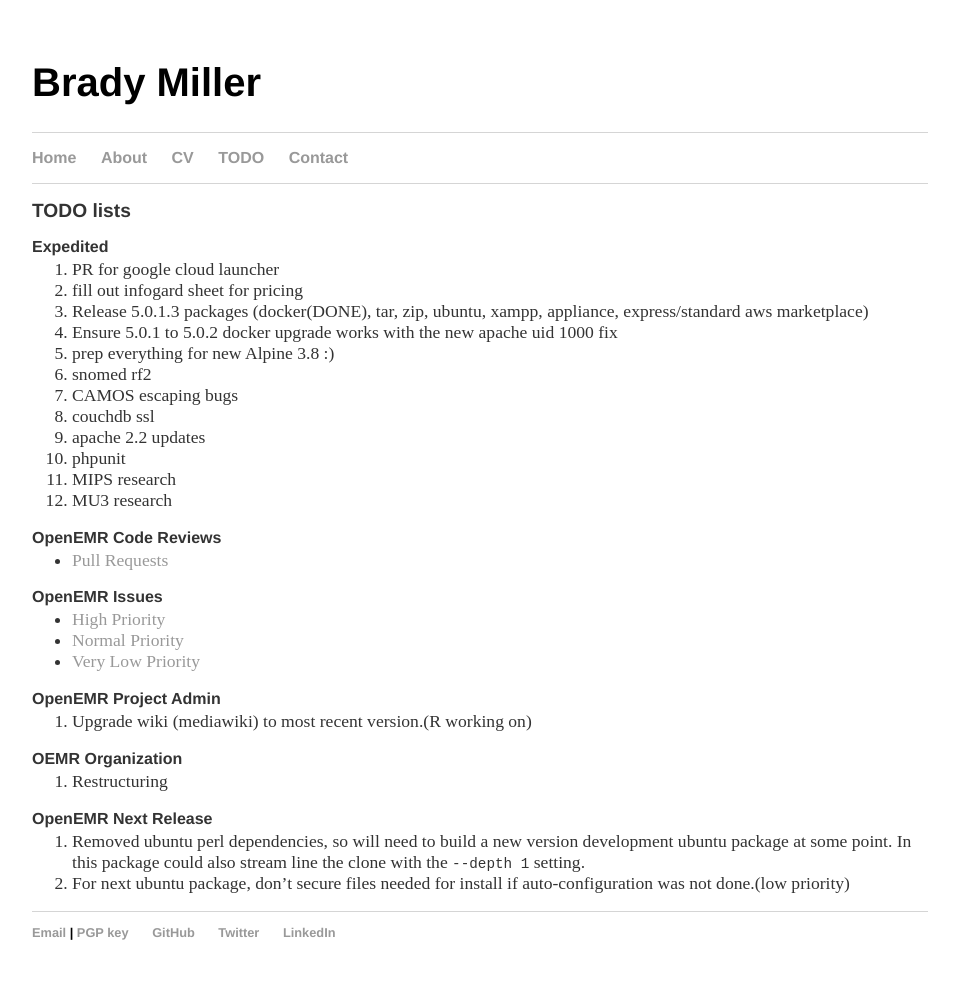
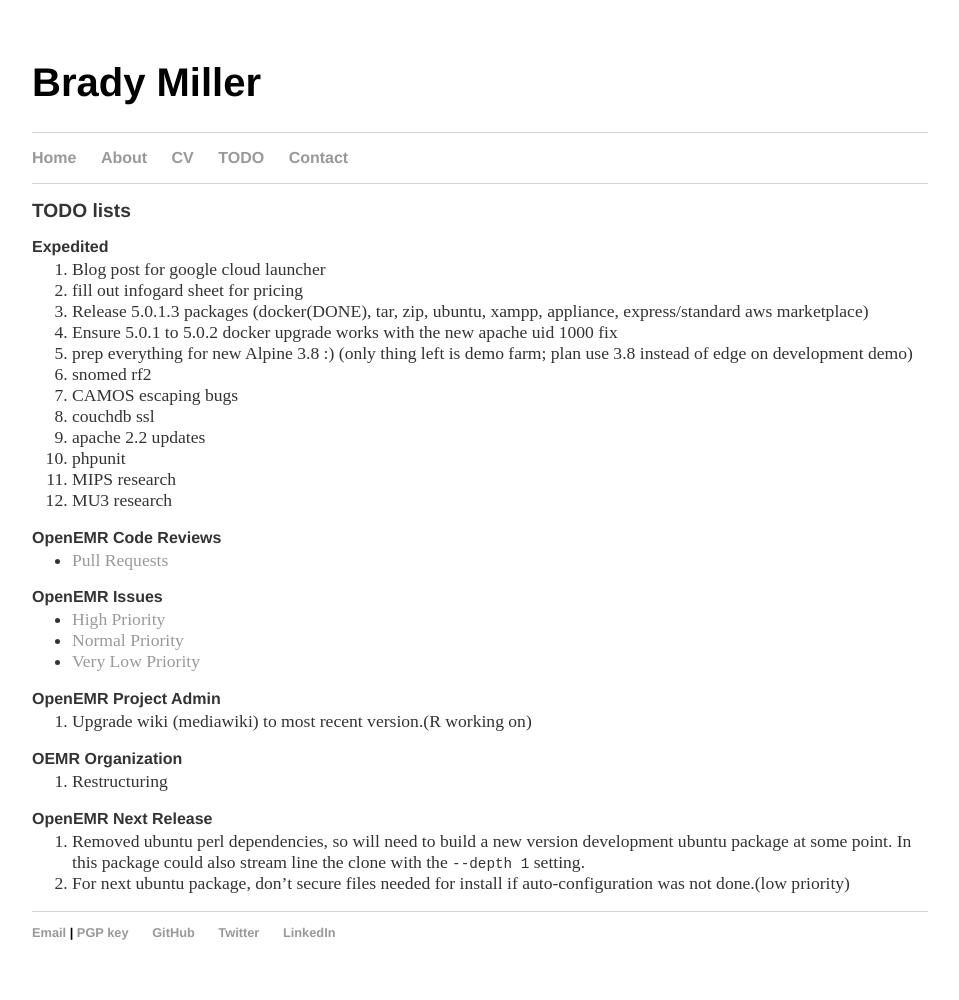
Before and after one commit to bradymiller/bradymiller.github.io, a Jekyll site: the page built from todo/index.md, in a window 1280 px wide. Shown: the whole page, without its empty margins (160-1119 px from the left). Built offline with Jekyll 4.4.1, drawn with Linux system fonts in a browser that asks for light colours; our own code applies the rules of GitHub Pages for plain Markdown files.

Commit message:
Update index.md

```diff
--- a/todo/index.md
+++ b/todo/index.md
@@ -4,11 +4,11 @@
 ## TODO lists
 
 ### Expedited
-1. PR for google cloud launcher
+1. Blog post for google cloud launcher
 1. fill out infogard sheet for pricing
 1. Release 5.0.1.3 packages (docker(DONE), tar, zip, ubuntu, xampp, appliance, express/standard aws marketplace)
 1. Ensure 5.0.1 to 5.0.2 docker upgrade works with the new apache uid 1000 fix
-1. prep everything for new Alpine 3.8 :)
+1. prep everything for new Alpine 3.8 :) (only thing left is demo farm; plan use 3.8 instead of edge on development demo)
 1. snomed rf2
 1. CAMOS escaping bugs
 1. couchdb ssl
```
